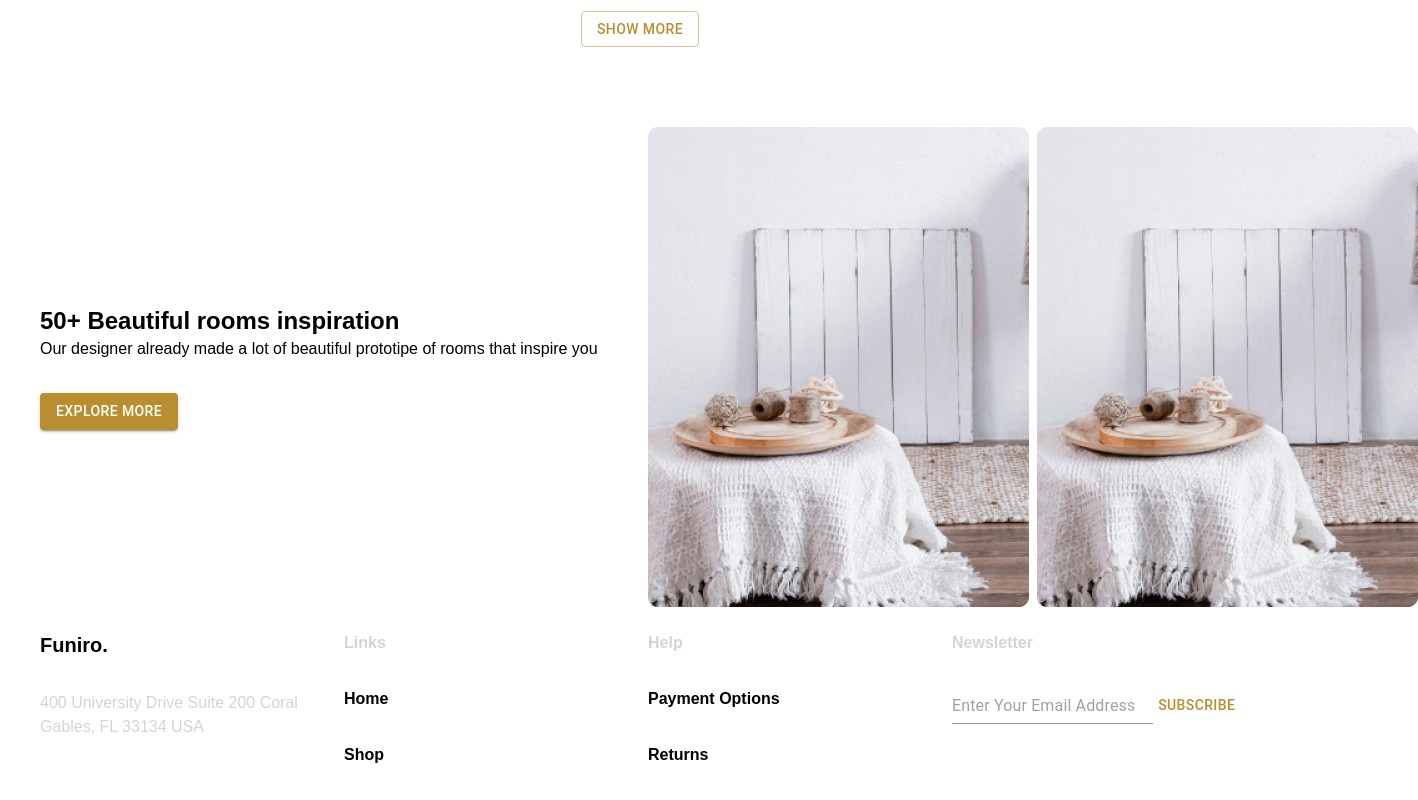
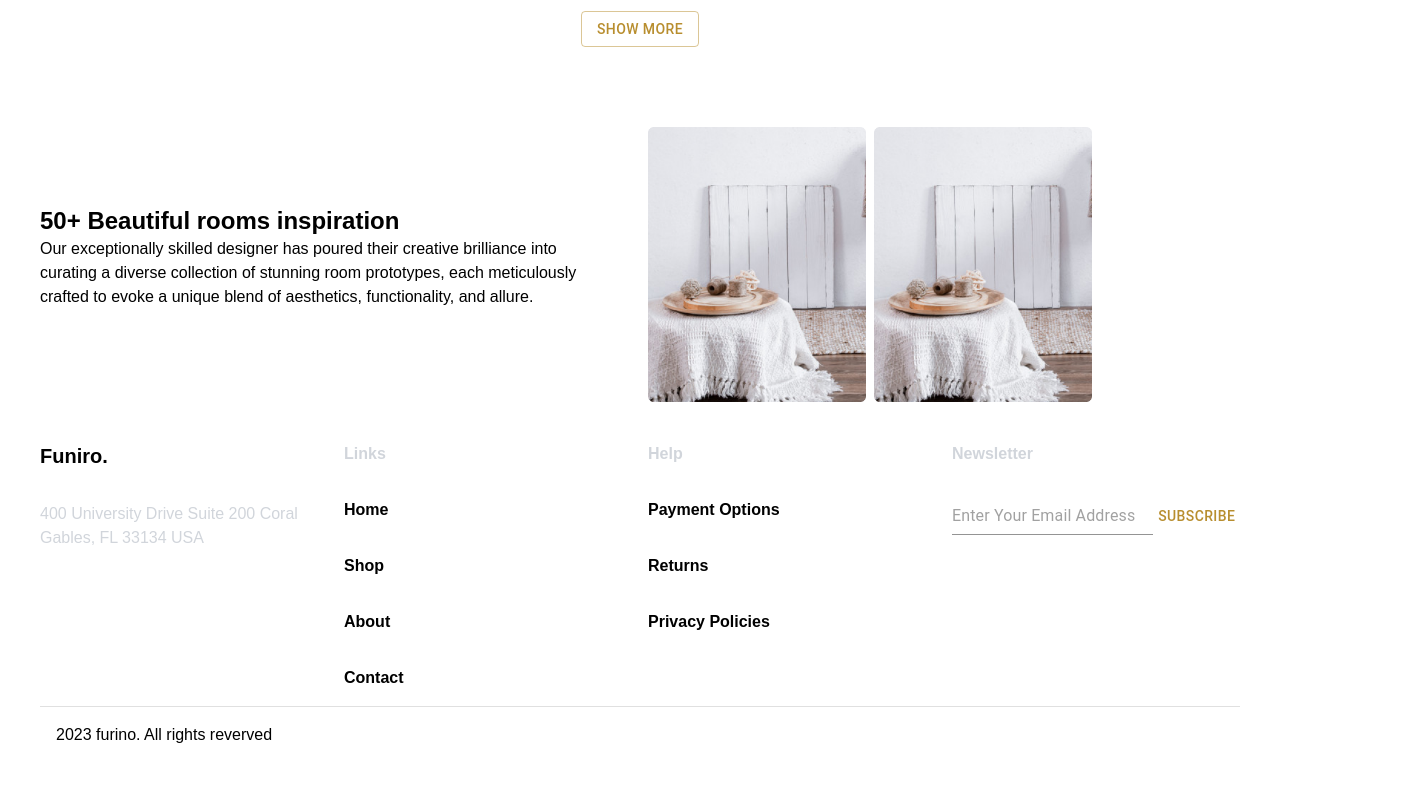
Before and after one commit to hwisnu222/furniro, a Next.js app: page / in a window 1280 px wide. Shown: the part 2260-3060 px from the top of the page, 1418 px wide, since content can reach past the window. After the commit the page ends 3023 px from the top, so only its background shows below. Built offline with nearby package versions, Linux system fonts and the light colour scheme.

Commit message:
fix: change inspiration section on landing page

```diff
--- a/pages/index.tsx
+++ b/pages/index.tsx
@@ -138,26 +138,20 @@ export default function Index() {
           <h3 className="tw-text-2xl tw-font-bold">
             50+ Beautiful rooms inspiration
           </h3>
-          <p className="tw-mb-8">
-            Our designer already made a lot of beautiful prototipe of rooms that
-            inspire you
+          <p className="tw-mb-8 md:tw-pr-4">
+            Our exceptionally skilled designer has poured their creative
+            brilliance into curating a diverse collection of stunning room
+            prototypes, each meticulously crafted to evoke a unique blend of
+            aesthetics, functionality, and allure.
           </p>
-          <Button variant="contained" className="tw-bg-default-200">
-            Explore More
-          </Button>
         </div>
-        <div className="tw-flex tw-w-3/4 tw-gap-2">
+        <div className="tw-grid tw-w-3/4 tw-grid-cols-2 tw-gap-2">
+          <Image src={FurnitureImage} alt="inpisration" fill={false} />
           <Image
             src={FurnitureImage}
             alt="inpisration"
             fill={false}
-            className="tw-w-full"
-          />
-          <Image
-            src={FurnitureImage}
-            alt="inpisration"
-            fill={false}
-            className="tw-w-full"
+            className="tw-w-full tw-pb-4"
           />
         </div>
       </div>
```
